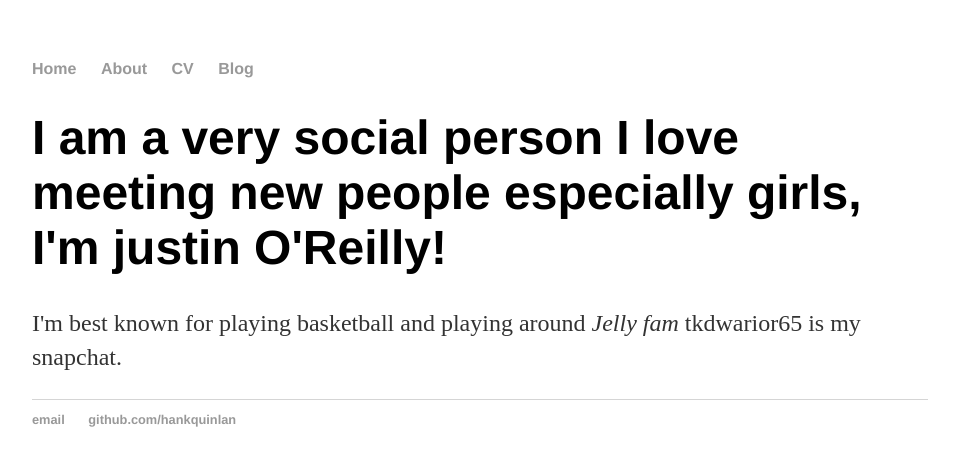
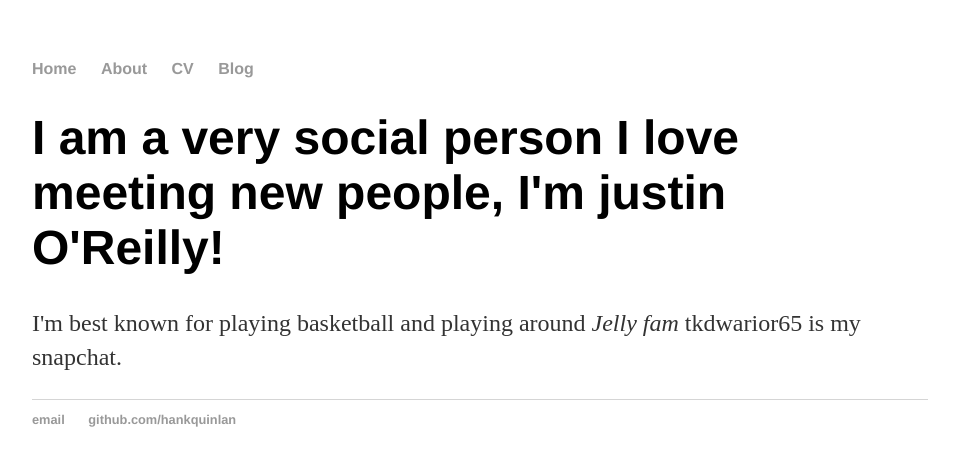
Before and after one commit to justino8200/justino8200.github.io, a Jekyll site: the page built from index.html, in a window 1280 px wide. Shown: the top 466 px of the page, without its empty margins (160-1119 px from the left). Built offline with Jekyll 4.4.1, drawn with Linux system fonts in a browser that asks for light colours.

Commit message:
Update index.html

```diff
--- a/index.html
+++ b/index.html
@@ -3,6 +3,6 @@ layout: default
 title: Justin O'Reilly, JELLY ON YOUR NECK
 ---
 <div class="blurb">
-	<h1>I am a very social person I love meeting new people especially girls, I'm justin O'Reilly!</h1>
+	<h1>I am a very social person I love meeting new people, I'm justin O'Reilly!</h1>
 	<p>I'm best known for playing basketball and playing around <em>Jelly fam</em> tkdwarior65 is my snapchat. <a href="/about"LIFE IS LITT...</a></p>
 </div><!-- /.blurb -->
```
